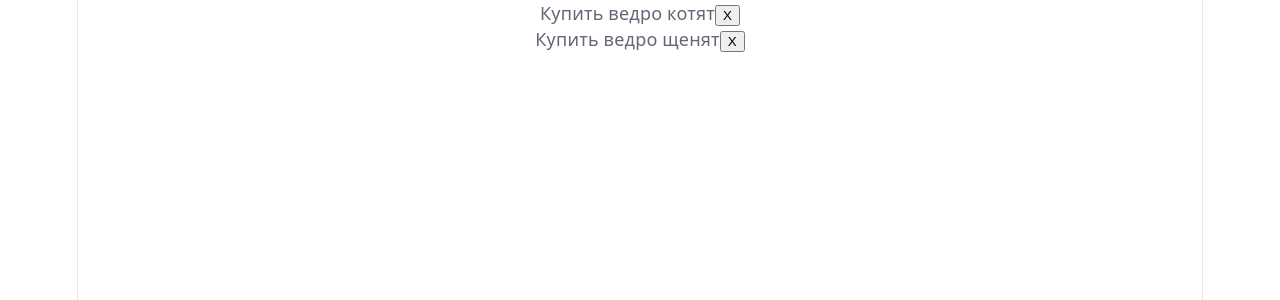
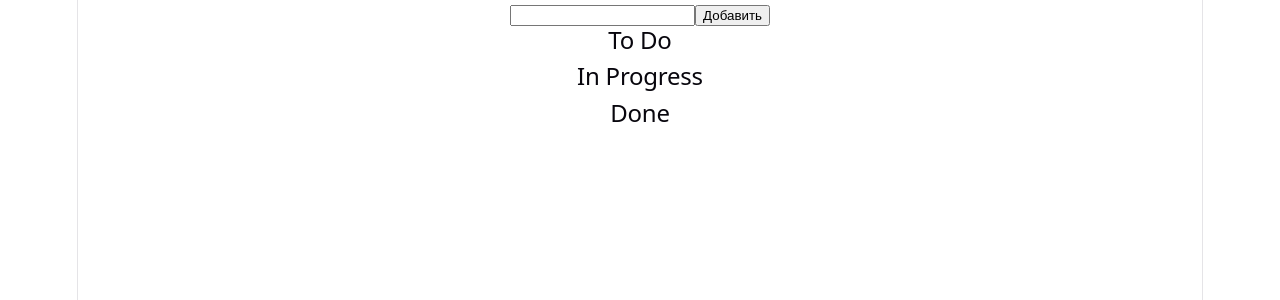
Before and after one commit to Zalinor/task-flow, a React (Vite) app: page / in a window 1280 px wide. Shown: the top 300 px of the page. Built offline with nearby package versions, Linux system fonts and the light colour scheme.

Commit message:
add task creation and split task into columns by status

```diff
--- a/src/App.jsx
+++ b/src/App.jsx
@@ -11,36 +11,65 @@ function TaskCard({ text, onDelete }) {
     </div>;
 }
 
+function Column({title, tasks, onDelete}) {
+  return(
+    <div className="column">
+      <h2>{title}</h2>
+      <div className="cards">
+        {tasks.map((task) => (
+          <TaskCard
+            key={task.id}
+            text={task.text}
+            onDelete={() => onDelete(task.id)}
+          />
+        ))}
+      </div>
+    </div>
+  );
+}
+
 function App() {
+  const [tasks, setTasks] = useState([]);
+  const [inputValue, setInputValue] = useState("");
 
-  const [tasks, setTasks] = useState([
-  {id: 1, text: "Купить ведро котят"},
-  {id: 2, text: "Купить ведро щенят"}
-]);
+  const todoTasks = tasks.filter((task) => task.status === "todo");
+  const inProgressTasks = tasks.filter((task) => task.status === "in-progress");
+  const doneTasks = tasks.filter((task) => task.status === "done");
+
+
+
+  const handleAdd = () => {
+    const text = inputValue.trim();
+    if (text === "") return;
+
+    const newTask = {
+      id: Date.now(),
+      text: text,
+      status: "todo"
+    };
+
+    setTasks([...tasks, newTask]);
+    setInputValue("");
+  };
 
   const handleDelete = (id) => {
     setTasks(tasks.filter((task) => task.id !== id));
   }
-  // const [count, setCount] = useState(0)
   return (
     <>
     <div>
+      <input
+        type="text"
+        value={inputValue}
+        onChange={(event) => setInputValue(event.target.value)}
+      />
+      <button onClick={handleAdd}>Добавить</button>
+    </div>
 
-      {tasks.map((task) => (
-        <TaskCard
-        key={task.id}
-        text={task.text}
-        onDelete={() => handleDelete(task.id)}
-        />
-      ))}
-
-        {/* <button
-          type="button"
-          className="counter"
-          onClick={() => setCount((count) => count + 1)}
-        >
-          Count is {count}
-        </button> */}
+    <div className="board">
+      <Column title="To Do" tasks={todoTasks} onDelete={handleDelete}/>
+      <Column title="In Progress" tasks={inProgressTasks} onDelete={handleDelete}/>
+      <Column title="Done" tasks={doneTasks} onDelete={handleDelete}/>
     </div>
     </>
   )
```
